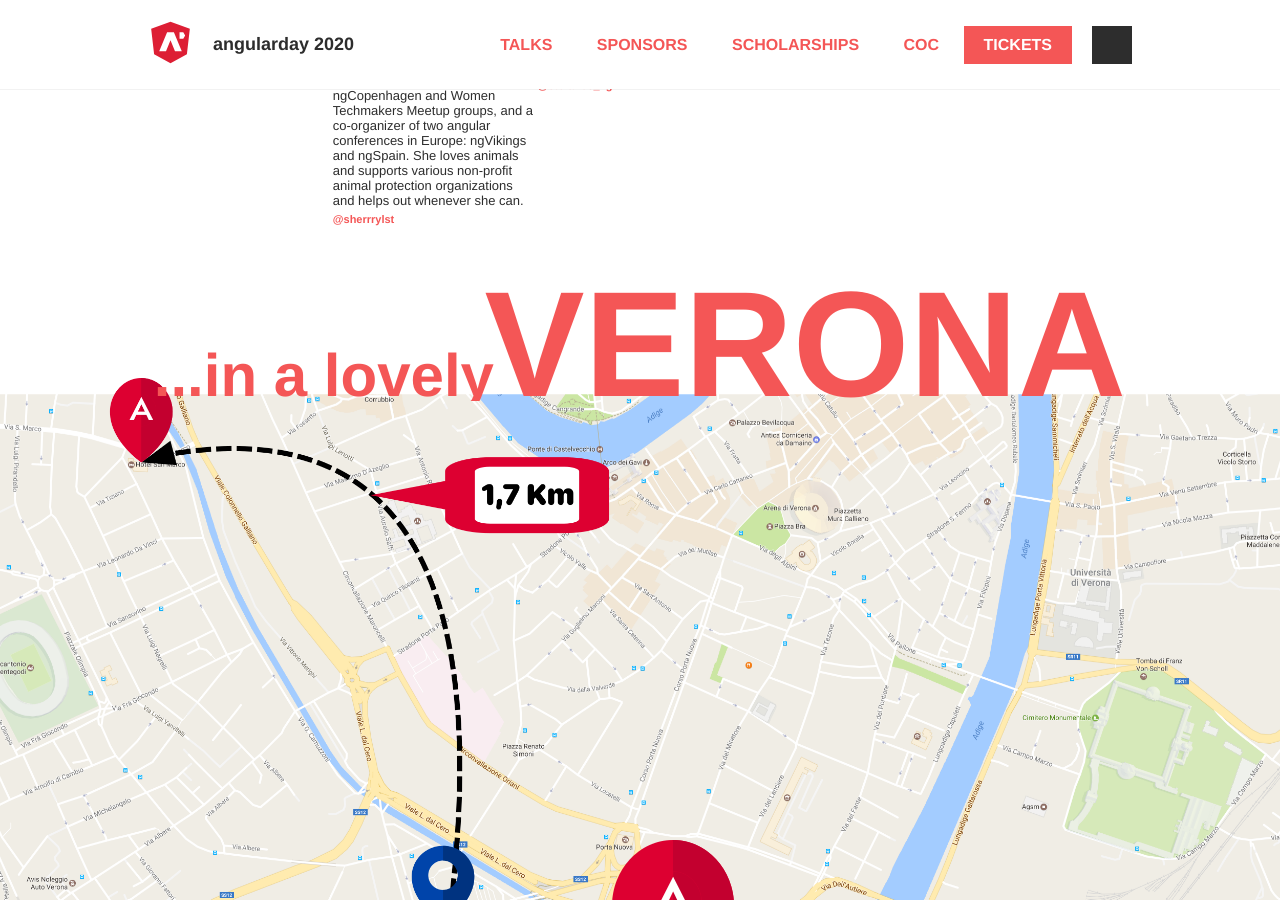
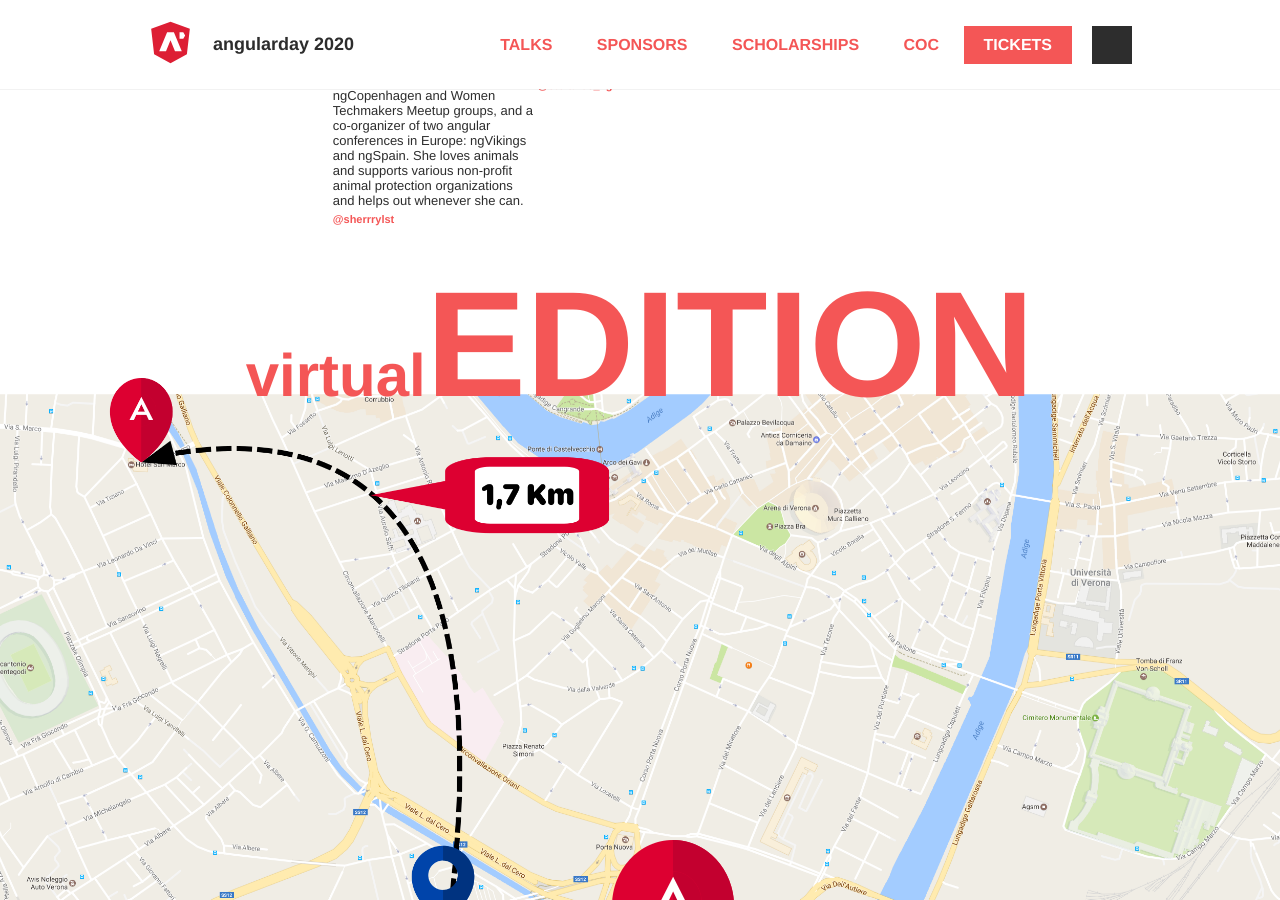
Before and after one commit to giuliatosato/2020.angularday.it, a Jekyll site: the page built from index.html, in a window 1280 px wide and 900 px high, scrolled down 2308 px. Built offline with Jekyll 4.4.1, drawn with Linux system fonts in a browser that asks for light colours; some web fonts are replaced; comment, search, counter and statistics services are not loaded.

Commit message:
venue: virtual

```diff
--- a/_includes/index/conf-city.html
+++ b/_includes/index/conf-city.html
@@ -1,9 +1,9 @@
 
 <div class="conf-city-title">
   <div class="mega-info mega-info&#45;&#45;big">
-    <div class="mega-info__text mega-info__text&#45;&#45;lowercase">...in a lovely</div>
+    <div class="mega-info__text mega-info__text&#45;&#45;lowercase">VIRTUAL</div>
     <div class="mega-info__number">
-      Verona
+      EDITION
     </div>
   </div>
 </div>
```
